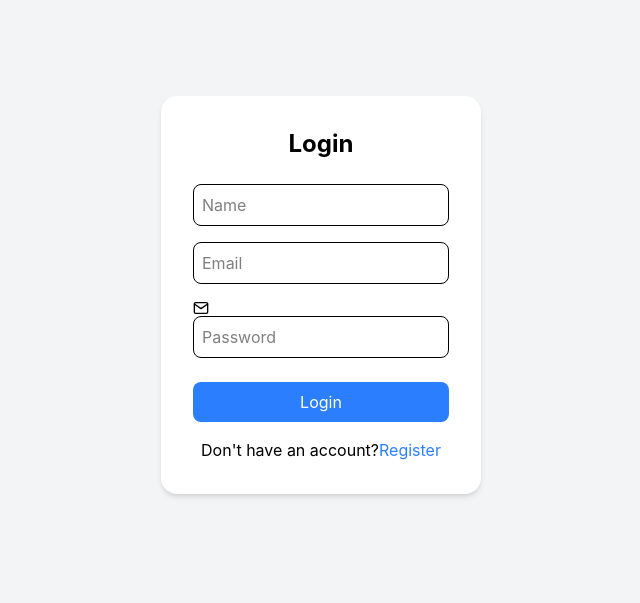
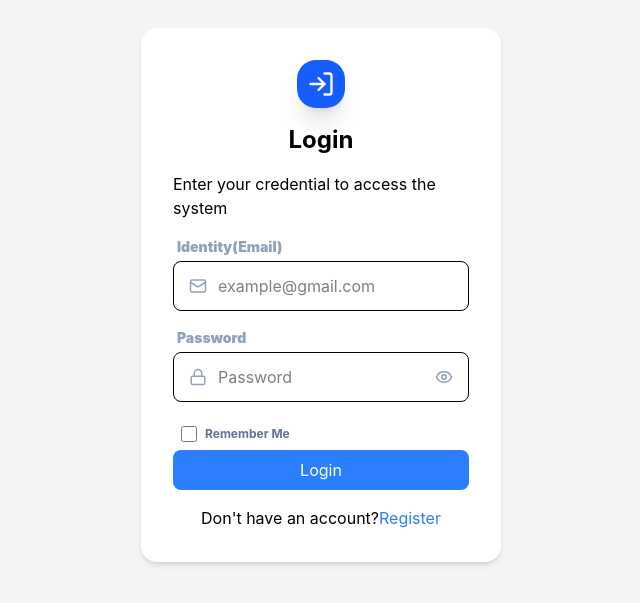
Before and after one commit to ali10460/Authentication-System, a React (Vite) app in the folder client/: page / in a window 1280 px wide. Shown: the part 105-708 px from the top of the page, without its empty margins (319-959 px from the left). Built offline with nearby package versions, Linux system fonts and the light colour scheme.

Commit message:
The UI of Login page Done

```diff
--- a/client/index.html
+++ b/client/index.html
@@ -2,7 +2,7 @@
 <html lang="en">
   <head>
     <meta charset="UTF-8" />
-    <link rel="icon" type="image/svg+xml" href="/atom.png" />
+    <link rel="icon" type="image/svg+xml" href="/react.png" />
     <meta name="viewport" content="width=device-width, initial-scale=1.0" />
     <title>Authentication System</title>
   </head>
--- a/client/package.json
+++ b/client/package.json
@@ -11,9 +11,10 @@
   },
   "dependencies": {
     "@tailwindcss/vite": "^4.2.3",
+    "lucide-react": "^1.14.0",
     "react": "^19.2.0",
     "react-dom": "^19.2.0",
-    "react-icons": "^5.6.0",
+    "react-hot-toast": "^2.6.0",
     "react-router-dom": "^7.14.1",
     "sweetalert2": "^11.26.24",
     "tailwindcss": "^4.2.3"
--- a/client/src/Components/Login.jsx
+++ b/client/src/Components/Login.jsx
@@ -1,13 +1,12 @@
 import { useState } from "react";
-import { CiMail } from "react-icons/ci";
-import { FaUser } from "react-icons/fa";
-import { FiMail, FiUser } from "react-icons/fi";
+
 import { data, Link, useNavigate } from "react-router-dom";
 import Swal from "sweetalert2";
 
+import { AlertCircle, Eye, Lock, LogIn, Mail, User } from "lucide-react";
+
 function Login() {
   const [form, setForm] = useState({
-    name: "",
     email: "",
     password: "",
   });
@@ -21,21 +20,24 @@ function Login() {
 
   const redirect = useNavigate();
 
-  const handleSubmit = () => {
+  const handleSubmit = (e) => {
     e.preventDefault();
-    console.log("Login Data: ", form);
-    if (email == "alireza@gmail.com" && password == "12345") {
-      document.cookie =
-        "email=alireza@gmail.com; expires=Thu, 18 Dec 2026 12:00:00 UTC; path=/";
-      redirect("./dashboard");
-    } else {
-      Swal.fire({
-        title: "خطا!",
-        text: "شما عضو نیستید",
-        icon: "error",
-        confirmButtonText: "بستن",
-      });
-    }
+    if (form.email == "" || form.password == "") {
+      console.log("please fill the inputs!");
+    } else console.log("Login Data: ", form);
+
+    // if (email == "alireza@gmail.com" && password == "12345") {
+    //   document.cookie =
+    //     "email=alireza@gmail.com; expires=Thu, 18 Dec 2026 12:00:00 UTC; path=/";
+    //   redirect("./dashboard");
+    // } else {
+    //   Swal.fire({
+    //     title: "خطا!",
+    //     text: "شما عضو نیستید",
+    //     icon: "error",
+    //     confirmButtonText: "بستن",
+    //   });
+    // }
 
     //  Here should connect to the backend
     // fetch("/login" , {method: "POST" , body: JSON.stringify(form) })
@@ -44,52 +46,110 @@ function Login() {
   return (
     <>
       <div className="flex items-center justify-center min-h-screen bg-gray-100">
-        <form className="bg-white p-8 rounded-2xl shadow-md w-80">
-          <h2 className="text-2xl font-bold mb-6 text-center">Login</h2>
+        <div className="bg-white p-8 rounded-2xl shadow-md w-90">
+          <div className="flex items-center justify-center mb-4 ">
+            <div className="inline-flex items-center justify-center text-center w-12 h-12 rounded-[1.2rem] bg-blue-600 text-white shadow-xl">
+              <LogIn size={28} strokeWidth={2} />{" "}
+            </div>
+          </div>
 
-          <input
-            type="text"
-            name="name"
-            placeholder={<FiUser />  , "Name"}
-            value={form.name}
-            onChange={handleChange}
-            className="w-full mb-4 p-2 border rounded-lg focus:outline-none focus:ring-2 focus:ring-blue-400"
-          />
+          <h2 className="text-2xl font-bold mb- text-center">Login</h2>
+          <p className="py-4">Enter your credential to access the system</p>
 
+          {/* Conditional Rendering  */}
+          {/* <div className="mb-4 flex items-center gap-2 p-4 bg-rose-50 border border-rose-50">
+            <AlertCircle size={18} className="shrink-0" />
+            <p className="text-[10px] font-black uppercase tracking-wide">
+              Error
+            </p>
+          </div> */}
 
+          <form action="/" method="POST" className="space-y-5">
+            <div>
+              {/* Email input */}
+
+              <label className="block text-[14px] font-black text-slate-400 uppercase-widest mb-1 ml-1">
+                Identity(Email)
+              </label>
+              <div className="relative group mb-4">
+                <div className="absolute inset-y-0 left-0 pl-4 flex items-center pointer-events-none text-slate-400 group-focus-within:text-blue-400 transition-colors">
+                  <Mail size={18} />
+                </div>
                 <input
                   type="email"
                   name="email"
-            placeholder="Email"
                   value={form.email}
+                  placeholder="example@gmail.com"
+                  required
                   onChange={handleChange}
-            className="w-full mb-4 p-2 border rounded-lg focus:outline-none focus:ring-2 focus:ring-blue-400"
+                  className="w-full pl-11 pr-4 py-3 border rounded-lg focus:outline-none focus:ring-2 focus:ring-blue-400"
                 />
-          <FiMail />
+              </div>
 
+              {/* Password Input */}
+
+              <label className="block text-[14px] font-black text-slate-400 uppercase-widest mb-1 ml-1">
+                Password
+              </label>
+              <div className="relative group mb-4">
+                <div className="absolute inset-y-0 left-0 pl-4 flex items-center pointer-events-none text-slate-400 group-focus-within:text-blue-400 transition-colors">
+                  <Lock size={18} />
+                </div>
                 <input
                   type="password"
                   name="password"
+                  value={form.password}
                   placeholder="Password"
-            value={form.password}
+                  required
                   onChange={handleChange}
-            className="w-full mb-6 p-2 border rounded-lg focus:outline-none focus:ring-2 focus:ring-blue-400"
+                  className="w-full pl-11 pr-4 py-3 border rounded-lg focus:outline-none focus:ring-2 focus:ring-blue-400"
                 />
+                <button
+                  type="button "
+                  className="absolute inset-y-0 right-0 pr-4 flex items-center text-slate-400 hover:text-slate-600 transition-colors cursor-pointer"
+                >
+                  <Eye size={18} />
+                </button>
+              </div>
+
+              {/* RememberMe CheckBox */}
+
+              <div className="flex items-center p-2">
+                <input
+                  type="checkbox"
+                  name="rememberMe"
+                  id="rememberMe"
+                  className="w-4 h-4 text-blue-400 focus:ring-blue-400 border-slate-300 rounded-md cursor-pointer "
+                />
+                <label
+                  htmlFor="rememberMe"
+                  className="ml-2 block text-xs text-slate-500 font-bold cursor-pointer select-none "
+                >
+                  Remember Me
+                </label>
+              </div>
+
+              {/* Submit Button */}
 
               <button
-            type="button"
+                type="submit"
                 onClick={handleSubmit}
-            className="w-full bg-blue-500 text-white p-2 rounded-lg hover:bg-blue-600"
+                className="w-full bg-blue-500 text-white p-2 rounded-lg hover:bg-blue-600 cursor-pointer"
               >
                 Login
               </button>
+
+              {/* Redirect to Register Page */}
+
               <p className="text-center mt-4">
                 Don't have an account?
                 <Link to="/register" className="text-blue-500">
                   Register
                 </Link>
               </p>
+            </div>
           </form>
+        </div>
       </div>
     </>
   );
```
Also changed, not shown: 2 other files (tests, documents, lock files or other folders). Lines whose indentation alone changed are shown as unchanged.
